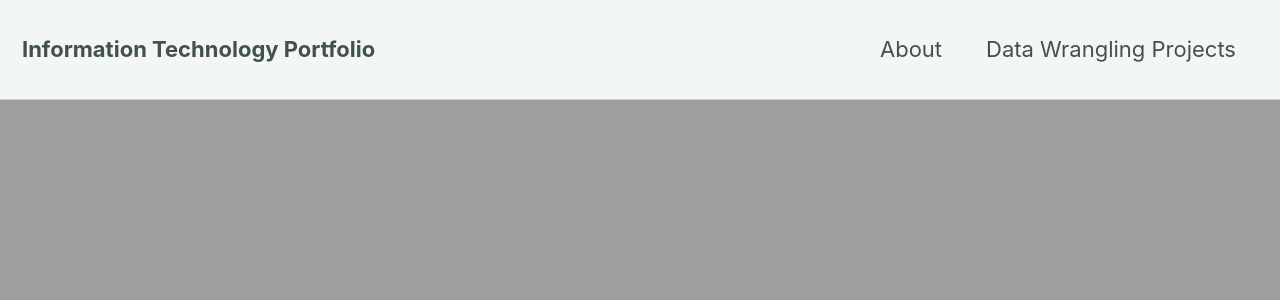
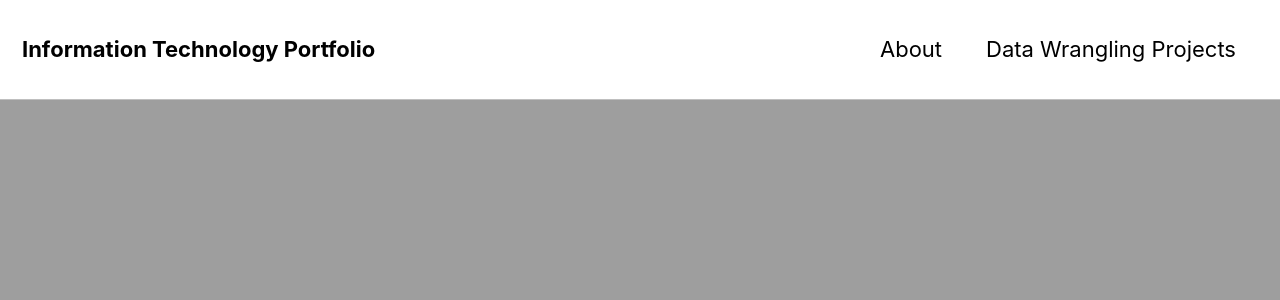
Before and after one commit to henrycobbold/henrycobbold.github.io, a Jekyll site: the page built from index.html, in a window 1280 px wide and 900 px high. Shown: the top 300 px of the window. Built offline with Jekyll 4.4.1, drawn with Linux system fonts in a browser that asks for light colours; nearby versions of some CDN libraries; the list of posts is cut into pages by our own code; some of the changed text lies outside the part shown.

Commit message:
minor changes

```diff
--- a/_config.yml
+++ b/_config.yml
@@ -5,13 +5,13 @@
 # For technical reasons, this file is *NOT* reloaded automatically when you use
 # `jekyll serve`. If you change this file, please restart the server process.
 
-minimal_mistakes_skin    : "mint" # "air", "aqua", "contrast", "dark", "dirt", "neon", "mint", "plum", "sunrise"
+minimal_mistakes_skin    : "contrast" # "air", "aqua", "contrast", "dark", "dirt", "neon", "mint", "plum", "sunrise"
 
 # Site Settings
 locale                   : "en-UK"
 title                    : "Information Technology Portfolio"
 title_separator          : "-"
-name                     : "Henry **Cobbold**"
+name                     : "Henry Cobbold"
 description              : "Data Science Portfolio"
 url                      : # the base hostname & protocol for your site e.g. "https://mmistakes.github.io"
 baseurl                  : # the subpath of your site, e.g. "/blog"
@@ -95,7 +95,7 @@
   codepen          :
   dribbble         :
   flickr           :
-  facebook         : "profile.php?id=10000554716534/Timeline"
+  facebook         :
   foursquare       :
   github           : "henrycobbold"
   gitlab           :
```
